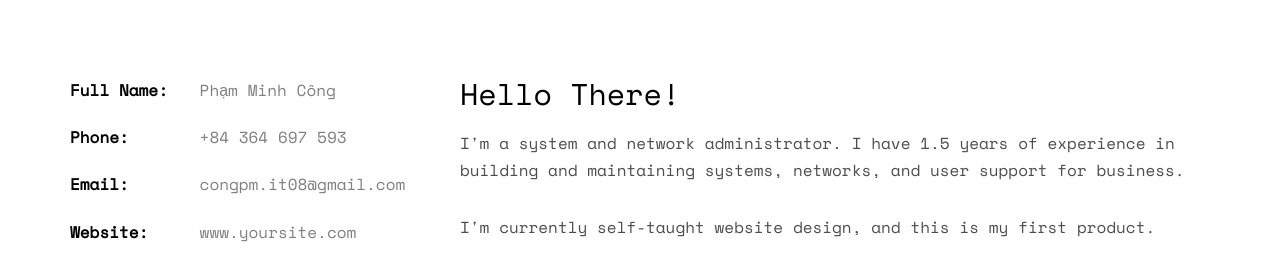
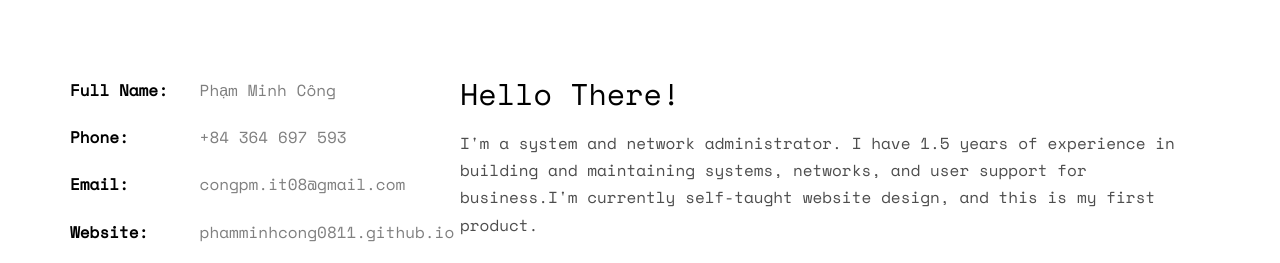
Before and after one commit to phamminhcong0811/phamminhcong0811.github.io, a plain HTML site: page index.html in a window 1280 px wide. Shown: the part 995-1258 px from the top of the page. Drawn offline with nearby package versions, Linux system fonts and the light colour scheme; some packages are replaced by stand-ins of ours; no server answers; files whose address does not match are found by name.

Commit message:
Update index.html

```diff
--- a/index.html
+++ b/index.html
@@ -99,14 +99,14 @@
 						<li><span class="first-block">Full Name:</span><span class="second-block">Phạm Minh Công</span></li>
 						<li><span class="first-block">Phone:</span><span class="second-block">+84 364 697 593</span></li>
 						<li><span class="first-block">Email:</span><span class="second-block">congpm.it08@gmail.com</span></li>
-						<li><span class="first-block">Website:</span><span class="second-block">www.yoursite.com</span></li>
+						<li><span class="first-block">Website:</span><span class="second-block">phamminhcong0811.github.io</span></li>
 						<li><span class="first-block">Address:</span><span class="second-block">Hóc Môn, HCM City</span></li>
 					</ul>
 				</div>
 				<div class="col-md-8">
 					<h2>Hello There!</h2>
-					<p>I'm a system and network administrator. I have 1.5 years of experience in building and maintaining systems, networks, and user support for business.</p>
-					<p>I'm currently self-taught website design, and this is my first product.</p>
+					<p>I'm a system and network administrator. I have 1.5 years of experience in building and maintaining systems, networks, and user support for business.I'm currently self-taught website design, and this is my first product.</p>
+
 					<p>
 						<ul class="fh5co-social-icons">
 									<li><a href="https://twitter.com/mingg_cong?fbclid=IwAR040PBEMOHrIEYdFOdL27G7FLnRWbTXjAyQipSb_XrK0tLcCZjYEEC585g"><i class="icon-twitter2"></i></a></li>
```
